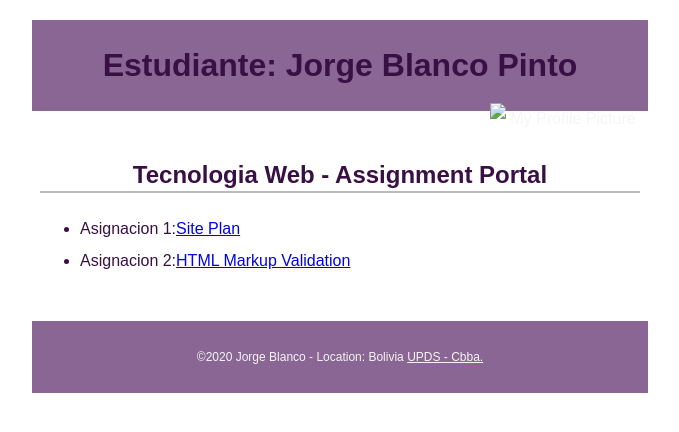
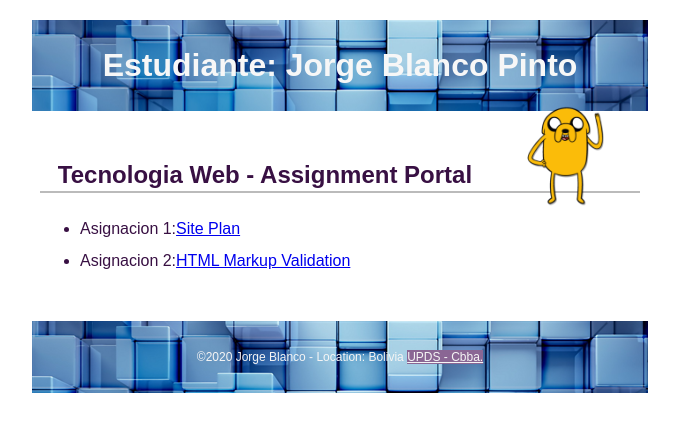
Before and after one commit to Fremosth/George, a plain HTML site: page Asignacion1/index.html in a window 1280 px wide. Shown: the whole page, without its empty margins (300-979 px from the left). Drawn offline with Linux system fonts and the light colour scheme.

Commit message:
atualizacion3

```diff
--- a/Asignacion1/css/main.css
+++ b/Asignacion1/css/main.css
@@ -13,7 +13,7 @@ body {
 
 h1 {
     font-size: 2rem;
-    color:#381043;
+    color:#f7f7f7;
 }
 
 h2 {
@@ -23,6 +23,7 @@ h2 {
 }
 
 header, main, footer {
+
     margin: 1.25rem auto;
     padding: .5rem;
     max-width: 600px;
@@ -34,7 +35,11 @@ header, footer, footer a {
     color: whitesmoke;
 }
 
+header,footer{
+    background-image: url(/George/Asignacion1/imagenes/fondo1.jpg);
+}
 header img {
+
     width: 150px;
     height: auto;
     float: right;
--- a/Asignacion1/index.html
+++ b/Asignacion1/index.html
@@ -11,7 +11,7 @@
 <body>
   <header>
     <h1>Estudiante: Jorge Blanco Pinto</h1>
-    <img src="imagenes/profile.png" alt="My Profile Picture">
+    <img src="imagenes/Jake_el_perruno.png" alt="My Profile Picture">
   </header>
   <main>
     <h2>Tecnologia Web - Assignment Portal</h2>
```
Also changed, not shown: Asignacion1/imagenes/Jake_el_perruno.png (added), Asignacion1/imagenes/fondo1.jpg (added).
